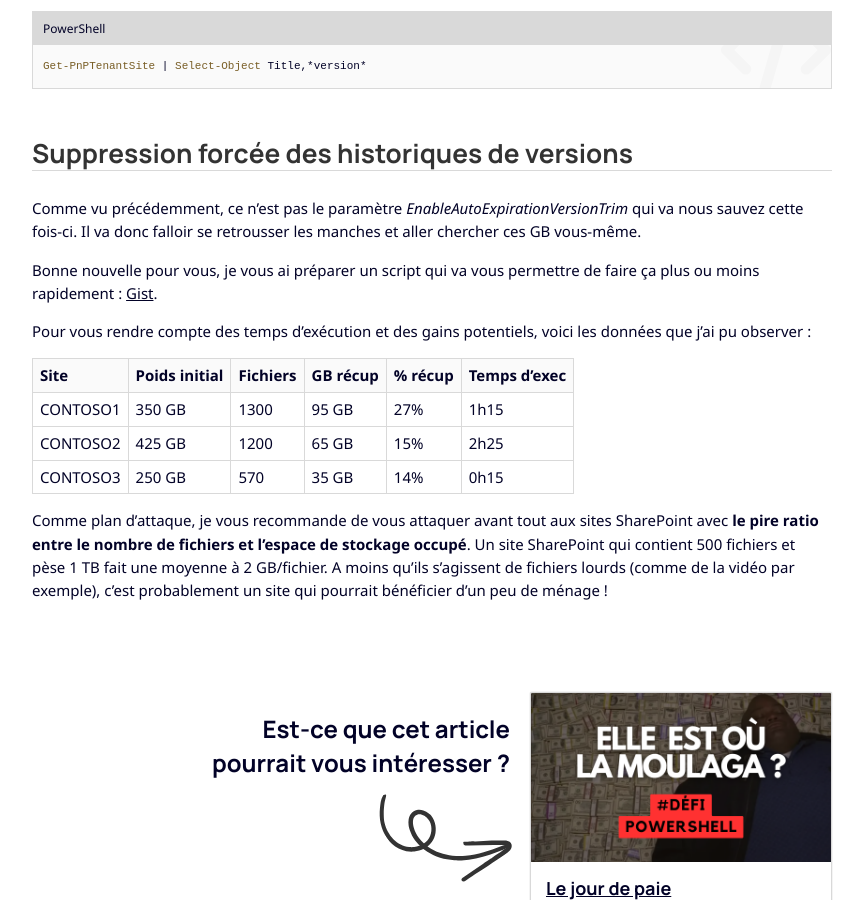
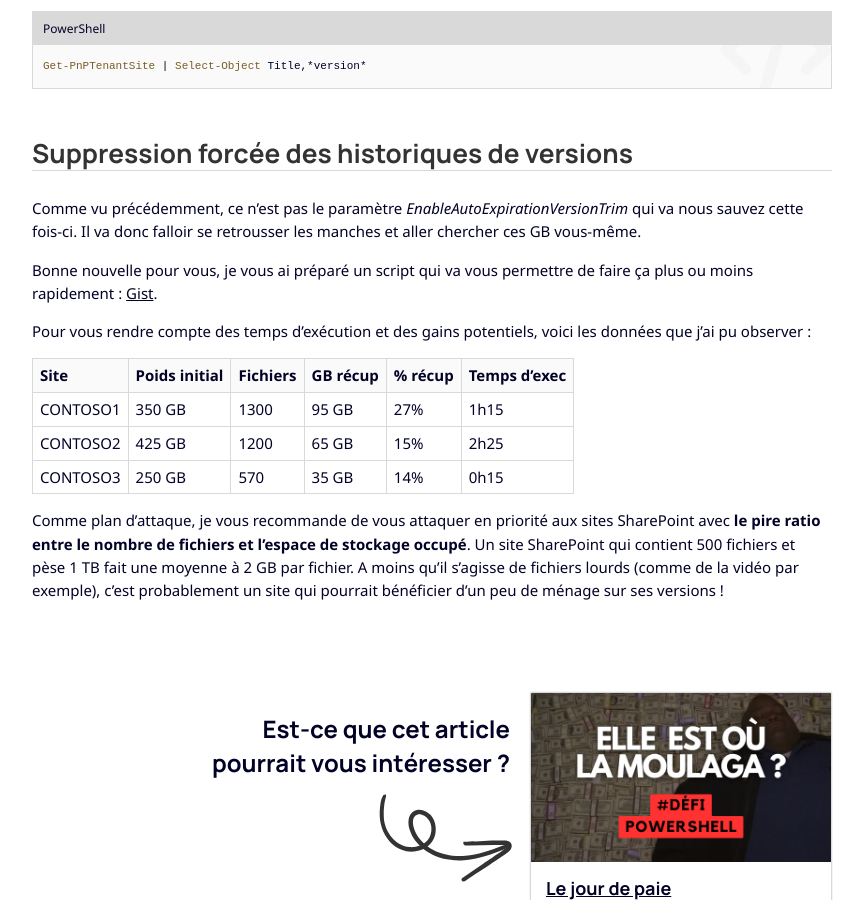
Before and after one commit to leobouard/leobouard.github.io, a Jekyll site: the page built from _posts/2024-07-11-le-versioning-sur-sharepoint.md, in a window 1280 px wide and 900 px high, scrolled down 2924 px. Shown: the whole window, without its empty margins (208-1071 px from the left). Built offline with Jekyll 4.4.1, drawn with Linux system fonts in a browser that asks for light colours; nearby versions of some CDN libraries; some web fonts are replaced; some of the changed text lies outside the part shown.

Commit message:
Update 2024-07-11-le-versioning-sur-sharepoint.md

```diff
--- a/_posts/2024-07-11-le-versioning-sur-sharepoint.md
+++ b/_posts/2024-07-11-le-versioning-sur-sharepoint.md
@@ -107,7 +107,7 @@ Get-PnPTenantSite | Select-Object Title,*version*
 
 Comme vu précédemment, ce n'est pas le paramètre *EnableAutoExpirationVersionTrim* qui va nous sauvez cette fois-ci. Il va donc falloir se retrousser les manches et aller chercher ces GB vous-même.
 
-Bonne nouvelle pour vous, je vous ai préparer un script qui va vous permettre de faire ça plus ou moins rapidement : [Gist](https://gist.github.com/leobouard).
+Bonne nouvelle pour vous, je vous ai préparé un script qui va vous permettre de faire ça plus ou moins rapidement : [Gist](https://gist.github.com/leobouard).
 
 Pour vous rendre compte des temps d'exécution et des gains potentiels, voici les données que j'ai pu observer :
 
@@ -117,4 +117,4 @@ CONTOSO1 | 350 GB        | 1300     | 95 GB    | 27%     | 1h15
 CONTOSO2 | 425 GB        | 1200     | 65 GB    | 15%     | 2h25
 CONTOSO3 | 250 GB        | 570      | 35 GB    | 14%     | 0h15
 
-Comme plan d'attaque, je vous recommande de vous attaquer avant tout aux sites SharePoint avec **le pire ratio entre le nombre de fichiers et l'espace de stockage occupé**. Un site SharePoint qui contient 500 fichiers et pèse 1 TB fait une moyenne à 2 GB/fichier. A moins qu'ils s'agissent de fichiers lourds (comme de la vidéo par exemple), c'est probablement un site qui pourrait bénéficier d'un peu de ménage !
+Comme plan d'attaque, je vous recommande de vous attaquer en priorité aux sites SharePoint avec **le pire ratio entre le nombre de fichiers et l'espace de stockage occupé**. Un site SharePoint qui contient 500 fichiers et pèse 1 TB fait une moyenne à 2 GB par fichier. A moins qu'il s'agisse de fichiers lourds (comme de la vidéo par exemple), c'est probablement un site qui pourrait bénéficier d'un peu de ménage sur ses versions !
```
Also changed, not shown: other parts of _posts/2024-07-11-le-versioning-sur-sharepoint.md (+1 -1 lines).
